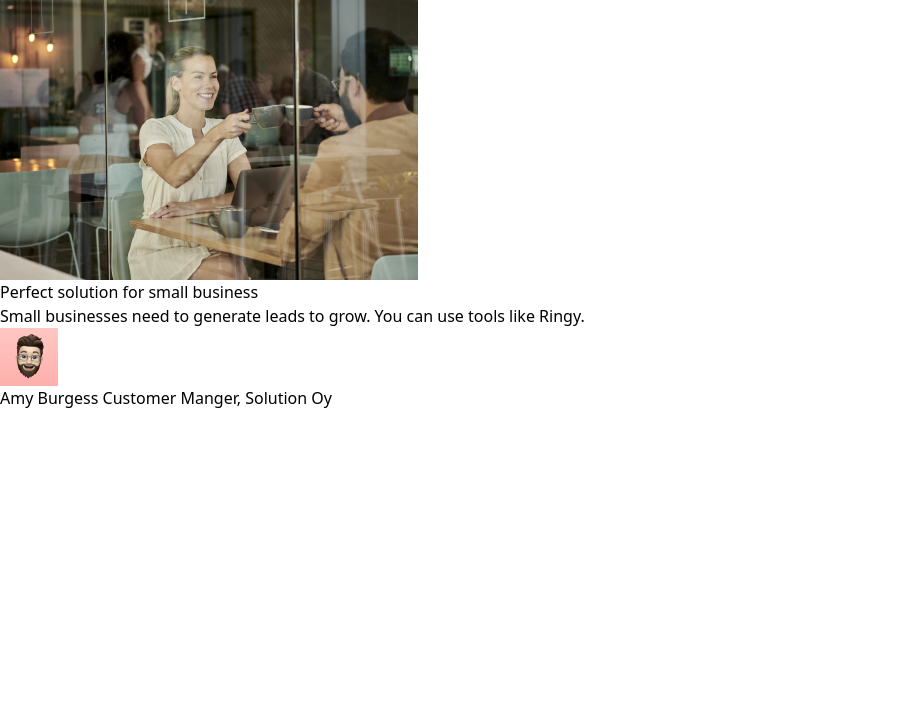
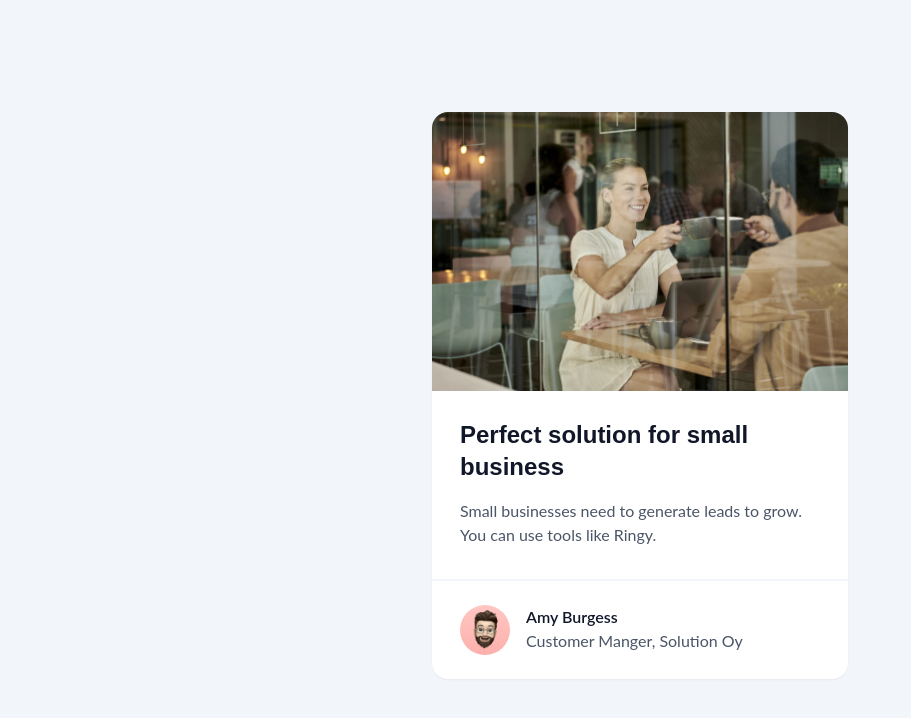
Before and after one commit to rich-333/business-blog-card, a website: page index.html in a window 1280 px wide. Shown: the whole page, without its empty margins (0-911 px from the left). Drawn offline with Linux system fonts and the light colour scheme.

Commit message:
Se agrego una descripcion a la pagina y una sombra a la card.
Agregar la descripcion mejorara el SEO de la pagina. La sombra le dara algo de profundidad a la card.

```diff
--- a/index.html
+++ b/index.html
@@ -3,6 +3,7 @@
   <head>
     <meta charset="UTF-8" />
     <meta name="viewport" content="width=device-width, initial-scale=1.0" />
+    <meta name="description" content="Solutions for small business" />
 
     <link rel="stylesheet" href="./dist/output.css" />
 
@@ -15,27 +16,44 @@
 
     <title>Business Blog Card | devChallenges.io</title>
   </head>
-  <body>
-    <article>
-      <div>
-        <img src="./resources/hero-image-1.jpg" alt="hero image card" />
+  <body
+    class="bg-gray-light flex place-content-center font-primary text-gray-dark mt-28 mb-7 box-border"
+  >
+    <article
+      class="bg-white w-96 lg:w-[26rem] rounded-2xl overflow-hidden shadow-xs"
+    >
+      <div class="mb-7">
+        <img
+          class="object-cover"
+          src="./resources/hero-image-1.jpg"
+          alt="hero image card"
+          width="100%"
+          height="100%"
+        />
       </div>
 
-      <div>
-        <h1>Perfect solution for small business</h1>
-        <p>
+      <div class="px-7">
+        <h1 class="font-title text-2xl font-semibold text-black">
+          Perfect solution for small business
+        </h1>
+        <p class="mt-4 mb-8">
           Small businesses need to generate leads to grow. You can use tools
           like Ringy.
         </p>
       </div>
 
-      <footer>
+      <footer class="border-t-2 border-gray-light px-7 flex gap-4 py-6">
         <img
+          class="rounded-full object-cover"
           src="./resources/avatar-image-business-card-1.png"
           alt="avatar image"
+          width="50px"
+          height="50px"
         />
-        <span>Amy Burgess</span>
-        <span>Customer Manger, Solution Oy</span>
+        <div class="flex flex-col">
+          <span class="font-semibold text-black">Amy Burgess</span>
+          <span>Customer Manger, Solution Oy</span>
+        </div>
       </footer>
     </article>
   </body>
```
Also changed, not shown: dist/output.css.
